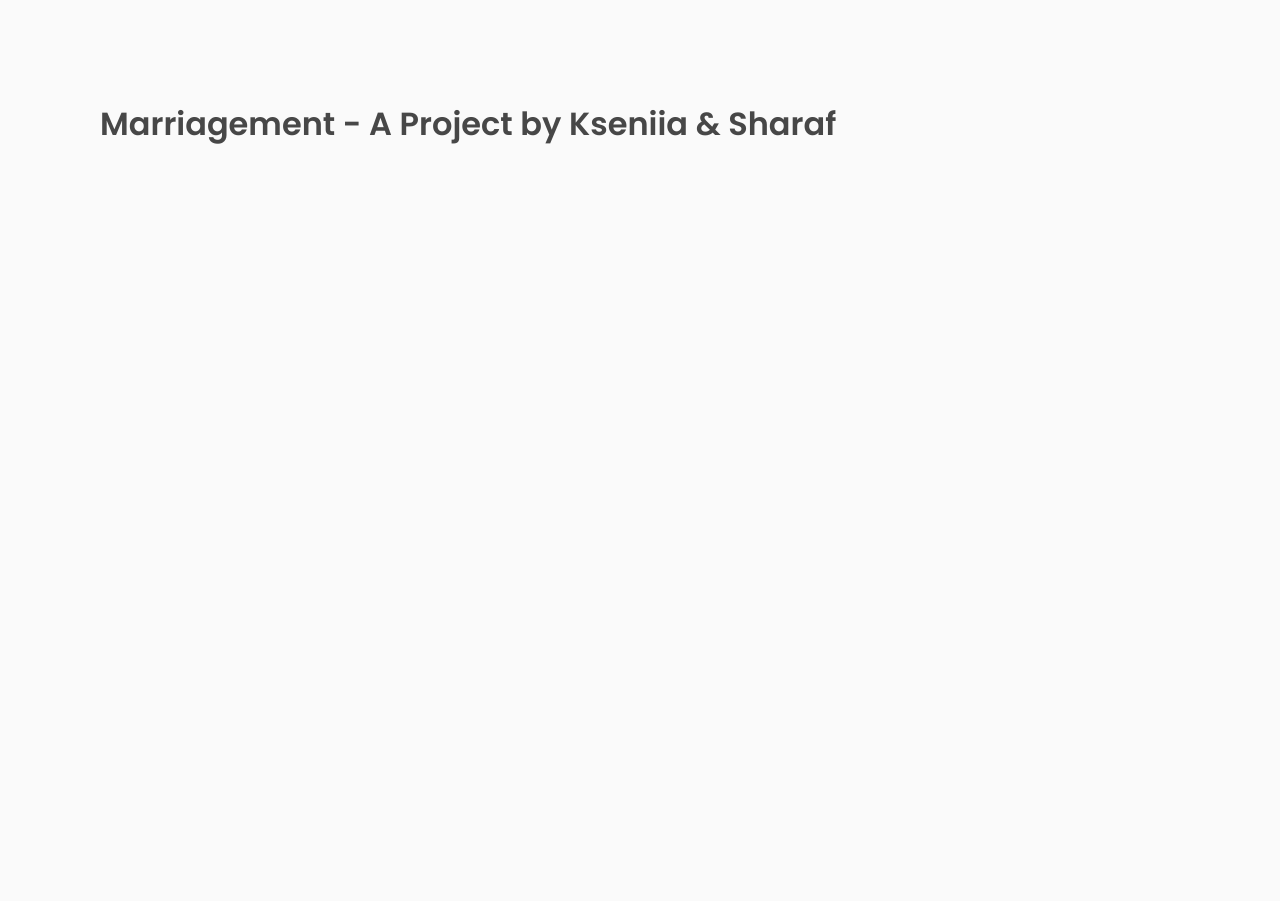
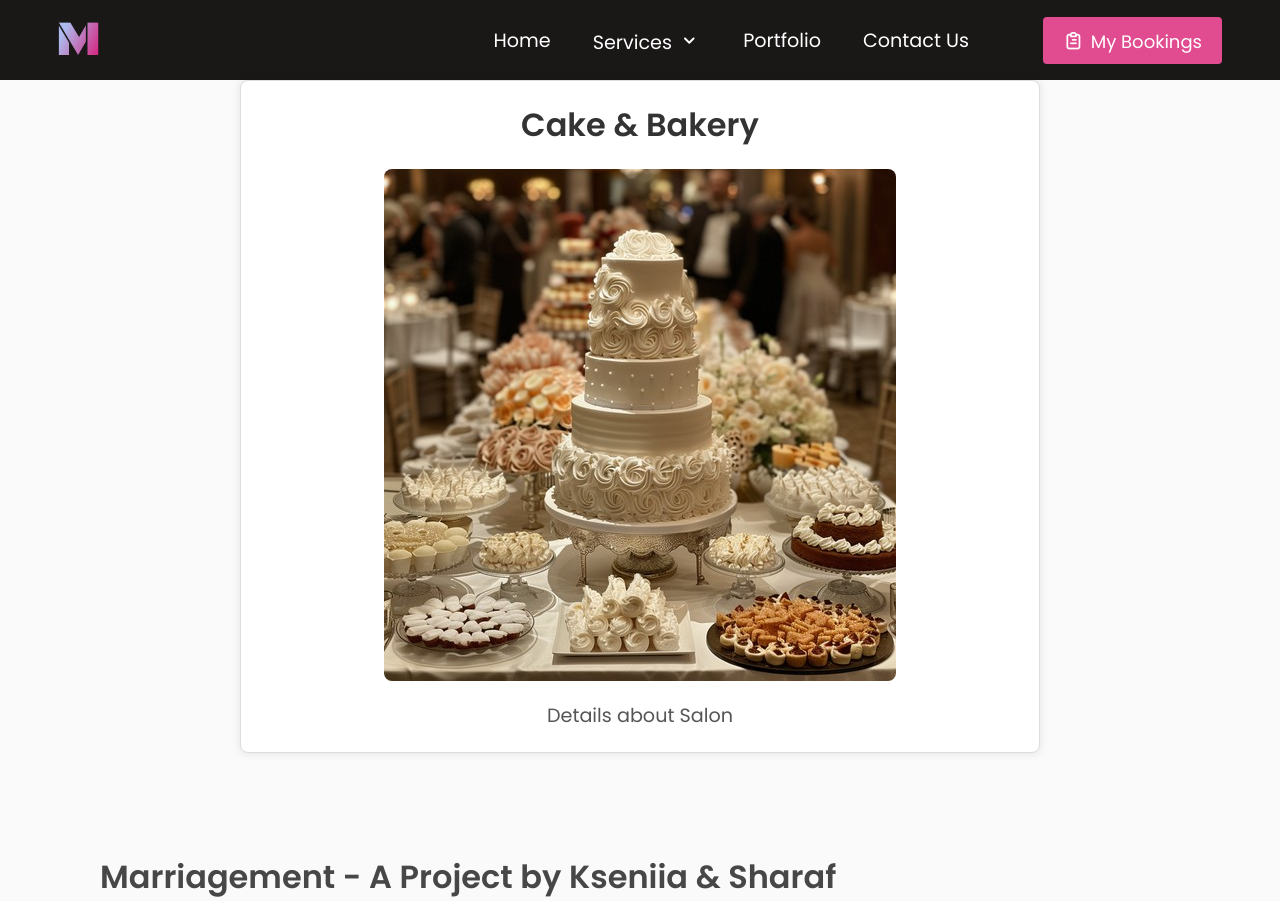
Before and after one commit to voyage-coders/marriagement, a React (Vite) app in the folder client/: page /service/bakery in a window 1280 px wide. Before the commit the page ends 800 px from the top, so only its background shows below. Built offline with nearby package versions, Linux system fonts and the light colour scheme.

Commit message:
added individual services
added individual services

```diff
--- a/client/src/App.jsx
+++ b/client/src/App.jsx
@@ -1,9 +1,5 @@
 import './App.css'
-import Header from './components/header/Header'
 import {BrowserRouter as Router} from 'react-router-dom'
-import Contact from './pages/contact/Contact'
-import HomePage from './pages/home/HomePage'
-import ServicePage from './pages/services/ServicePage'
 import AppRoutes from './routes/AppRoutes'
 
 
--- a/client/src/components/header/Header.jsx
+++ b/client/src/components/header/Header.jsx
@@ -4,9 +4,6 @@ import './Header.css';
 import Dropdown from './Dropdown';
 import Button from './Button';
 import logo from '../../assets/images/logo.png'
-
-
-
 
 
 function Header() {
--- /dev/null
+++ b/client/src/components/services-section/ServiceDetail.css
@@ -0,0 +1,31 @@
+.service-detail {
+    max-width: 800px;
+    margin: 0 auto;
+    padding: 20px;
+    border: 1px solid #ddd;
+    border-radius: 8px;
+    background-color: #fff;
+    box-shadow: 0 0 10px rgba(0, 0, 0, 0.1);
+  }
+
+  .service-detail h2 {
+    font-size: 2em;
+    margin-bottom: 10px;
+    color: #333;
+    text-align: center;
+  }
+
+  .service-detail .service-image {
+    display: block;
+    max-width: 100%;
+    height: auto;
+    margin: 20px auto;
+    border-radius: 8px;
+  }
+
+  .service-detail p {
+    font-size: 1.2em;
+    line-height: 1.6;
+    color: #555;
+    text-align: center;
+  }
--- /dev/null
+++ b/client/src/components/services-section/ServiceDetail.jsx
@@ -0,0 +1,21 @@
+import './ServiceDetail.css';
+import { useParams } from 'react-router-dom';
+
+const ServiceDetail = ({services}) => {
+    const { id } = useParams();
+    const service = services.find(service => service.id.toString() === id);
+
+    if (!service) {
+      return <div>Service not found</div>;
+    }
+
+    return (
+      <div className="service-detail">
+        <h2>{service.text}</h2>
+        <img src={service.image} alt={service.text} className="service-image" />
+        <p>{service.description}</p>
+      </div>
+    );
+  };
+
+export default ServiceDetail
--- a/client/src/components/services-section/servicesData.js
+++ b/client/src/components/services-section/servicesData.js
@@ -20,27 +20,53 @@ import dance from '../../assets/images/services-section/19-dance-choreographer.p
 import spa from '../../assets/images/services-section/20-spa.png';
 
 
-const servicesData = [
-    { image: wear, text: 'Bridal & Groom Wear', link: '/services'},
-    { image: salon, text: 'Beauty Salon', link: '/services' },
-    { image: jewelry, text: 'Bridal Jewelry', link: '/services' },
-    { image: venue, text: 'Venue', link: '/services' },
-    { image: photographer, text: 'Photographer & Videographer', link: '/services' },
-    { image: florist, text: 'Florist', link: '/services' },
-    { image: catering, text: 'Catering Service', link: '/services' },
-    { image: bakery, text: 'Cake & Bakery', link: '/services' },
-    { image: music, text: 'Music, DJ & Entertainment', link: '/services' },
-    { image: planner, text: 'Wedding Planner', link: '/services'},
-    { image: officiants, text: 'Officiants', link: '/services'},
-    { image: gifts, text: 'Wedding Gifts', link: '/services'},
-    { image: travel, text: 'Car & Travel', link: '/services'},
-    { image: favours, text: 'Wedding Favours', link: '/services'},
-    { image: booth, text: 'Photo Booth', link: '/services'},
-    { image: honeymoon, text: 'Honeymoon', link: '/services'},
-    { image: guestbook, text: 'Album & Guestbook', link: '/services'},
-    { image: fireworks, text: 'Fireworks', link: '/services'},
-    { image: dance, text: 'Dance Choreographer', link: '/services'},
-    { image: spa, text: 'Spa', link: '/services'},
+export const servicesData = [
+    { image: wear, text: 'Bridal & Groom Wear', link: '/service/bridal-groom-wear'},
+    { image: salon, text: 'Beauty Salon', link: '/service/salon' },
+    { image: jewelry, text: 'Bridal Jewelry', link: '/service/jewelry' },
+    { image: venue, text: 'Venue', link: '/service/venue' },
+    { image: photographer, text: 'Photographer & Videographer', link: '/service/photo-video' },
+    { image: florist, text: 'Florist', link: '/service/florist' },
+    { image: catering, text: 'Catering Service', link: '/service/catering' },
+    { image: bakery, text: 'Cake & Bakery', link: '/service/bakery' },
+    { image: music, text: 'Music, DJ & Entertainment', link: '/service/music-dj-entertainment' },
+    { image: planner, text: 'Wedding Planner', link: '/service/wedding-planner'},
+    { image: officiants, text: 'Officiants', link: '/service/officiants'},
+    { image: gifts, text: 'Wedding Gifts', link: '/service/wedding-gifts'},
+    { image: travel, text: 'Car & Travel', link: '/service/car-travel'},
+    { image: favours, text: 'Wedding Favours', link: '/service/wedding-favours'},
+    { image: booth, text: 'Photo Booth', link: '/service/photo-booth'},
+    { image: honeymoon, text: 'Honeymoon', link: '/service/honeymoon'},
+    { image: guestbook, text: 'Album & Guestbook', link: '/service/album-guestbook'},
+    { image: fireworks, text: 'Fireworks', link: '/service/fireworks'},
+    { image: dance, text: 'Dance Choreographer', link: '/service/dance-choreographer'},
+    { image: spa, text: 'Spa', link: '/service/spa'},
   ];
 
+export  const servicesDetail = [
+    { id: "bridal-groom-wear", image: wear, text: 'Bridal & Groom Wear', link: '/service/bridal-groom-wear', description: 'Details about Bridal and Groom Wear' },
+    { id: "salon", image: salon, text: 'Beauty Salon', link: '/service/salon', description: 'Details about Salon' },
+    { id: "jewelry", image: jewelry, text: 'Bridal Jewelry', link: '/service/jewelry', description: 'Details about Jewelry' },
+    { id: "venue", image: venue, text: 'Venue', link: '/service/venue', description: 'Details about Venue' },
+    { id: "photo-video", image: photographer, text: 'Photographer & Videographer', link: '/service/photo-video', description: 'Details about Photographer & Videographer' },
+    { id: "florist", image: florist, text: 'Florist', link: '/service/florist', description: 'Details about Florists' },
+    { id: "catering", image: catering, text: 'Catering Service', link: '/service/catering', description: 'Details about Catering' },
+    { id: "bakery", image: bakery, text: 'Cake & Bakery', link: '/service/bakery', description: 'Details about Salon' },
+    { id: "music-dj-entertainment", image: music, text: 'Music DJ & Entertainment', link: '/service/music-dj-entertainment', description: 'Details about Music & Entertainment' },
+    { id: "wedding-planner", image: planner, text: 'Wedding Planner', link: '/service/wedding-planner', description: 'Details about Wedding Planners' },
+    { id: "officiants", image: officiants, text: 'Officiants', link: '/service/officiants', description: 'Details about Officiants' },
+    { id: "wedding-gifts", image: gifts, text: 'Wedding Gifts', link: '/service/wedding-gifts', description: 'Details about Gifts' },
+    { id: "car-travel", image: travel, text: 'Car & Travel', link: '/service/car-travel', description: 'Details about Car & travel' },
+    { id: "wedding-favours", image: favours, text: 'Wedding Favours', link: '/service/wedding-favours', description: 'Details about Wedding Favours' },
+    { id: "photo-booth", image: booth, text: 'Photo Booth', link: '/service/photo-booth', description: 'Details about Photo Booth' },
+    { id: "honeymoon", image: honeymoon, text: 'Honeymoonn', link: '/service/honeymoon', description: 'Details about Honeymoon' },
+    { id: "album-guestbook", image: guestbook, text: 'Album & Guestbook', link: '/service/album-guestbook', description: 'Details about Guestbook' },
+    { id: "fireworks", image: fireworks, text: 'Fireworks', link: '/service/fireworks', description: 'Details about Fireworks' },
+    { id: "dance-choreographer", image: dance, text: 'Dance Choreographer', link: '/service/dance-choreographer', description: 'Details about Dance Choreographer' },
+    { id: "spa", image: spa, text: 'Spa', link: '/service/spa', description: 'Details about Spa' },
+
+    // Add more cards as needed
+  ];
+
+
   export default servicesData
--- a/client/src/pages/services/ServicePage.jsx
+++ b/client/src/pages/services/ServicePage.jsx
@@ -1,12 +1,14 @@
 //Individual service page component
-import React from 'react'
-import Header from '../../components/header/Header'
+import Header from '../../components/header/Header';
+import ServiceDetail from '../../components/services-section/ServiceDetail';
+
+import {servicesDetail} from '../../components/services-section/servicesData';
 
 function ServicePage() {
   return (
     <div>
         <Header/>
-        <h1>Service 1</h1>
+        <ServiceDetail services={servicesDetail}/>
     </div>
   )
 }
--- a/client/src/routes/AppRoutes.jsx
+++ b/client/src/routes/AppRoutes.jsx
@@ -7,13 +7,13 @@ import ServicePage from '../pages/services/ServicePage'
 
 function AppRoutes() {
   return (
-    <div>
+    <>
         <Routes>
             <Route path='/' element={<HomePage/>}/>
             <Route path='/contact' element={<Contact/>}/>
-            <Route path='/services' element={<ServicePage/>}/>
+            <Route path='/service/:id' element={<ServicePage/>}/>
         </Routes>
-    </div>
+    </>
 
   )
 }
```
